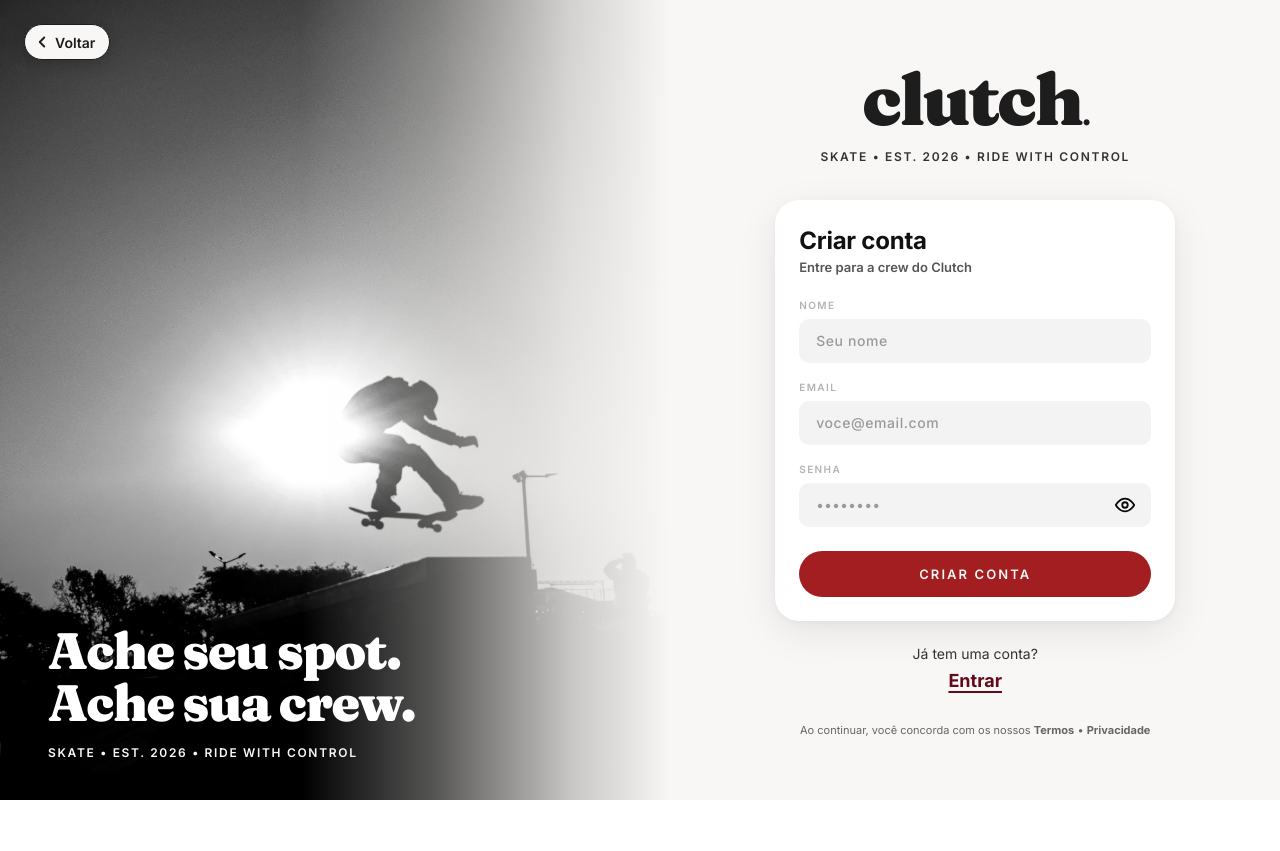
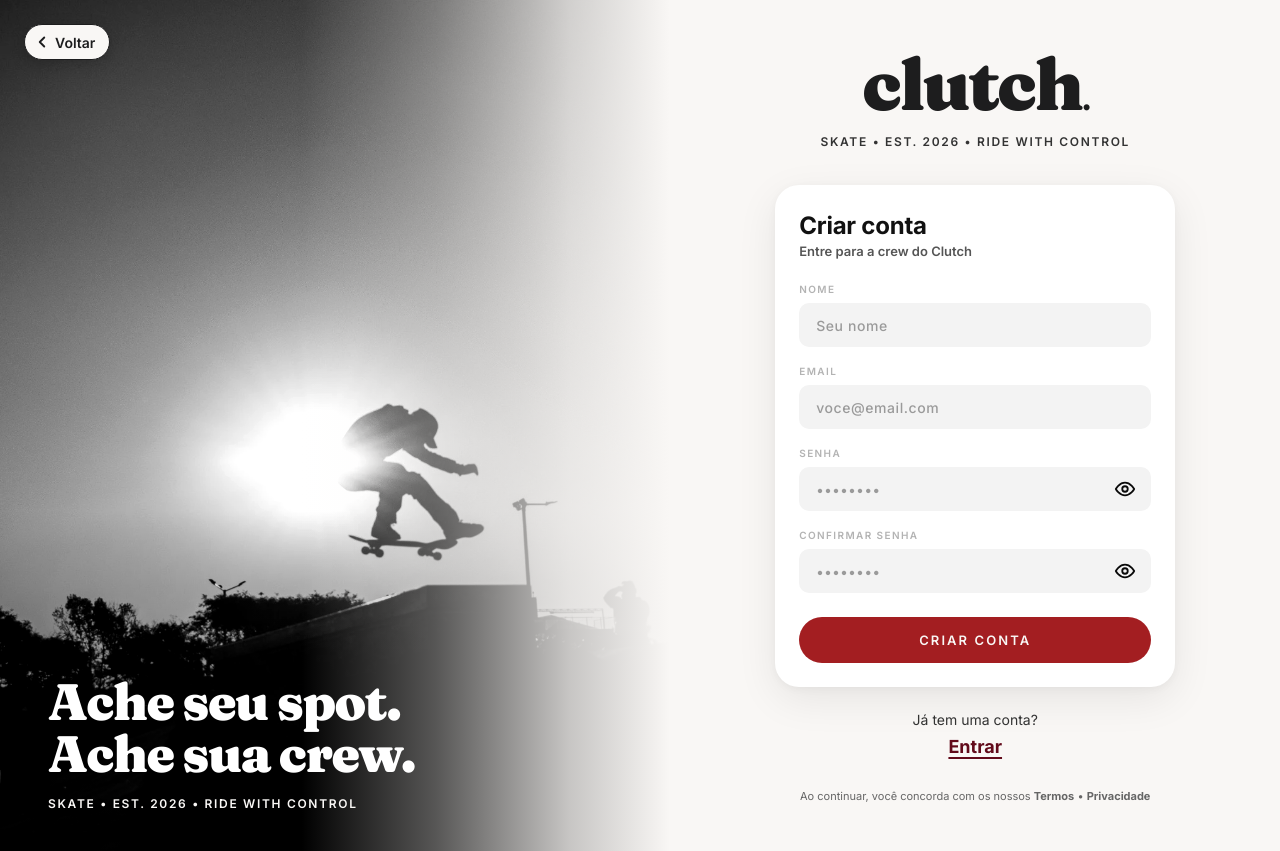
Before and after one commit to AndreCamacho-byte/ProjetoTCC_WEB_REACTJS, a React (Vite) app: page /register in a window 1280 px wide. Before the commit the page ends 800 px from the top, so only its background shows below. Built offline with nearby package versions, Linux system fonts and the light colour scheme.

Commit message:
pede para confirmar a senha no cadastro

```diff
--- a/src/pages/RegisterPage.tsx
+++ b/src/pages/RegisterPage.tsx
@@ -8,14 +8,14 @@ import { authService } from "@/services/auth";
 import { getErrorMessage, validateEmail, validateName, validateNewPassword, type FormErrors } from "@/utils/validation";
 import styles from "./AuthForm.module.css";
 
-type Field = "name" | "email" | "password";
+type Field = "name" | "email" | "password" | "confirmPassword";
 
 export function RegisterPage() {
   const navigate = useNavigate();
   const location = useLocation();
   // O formulário "Come Ride With Us" da home manda o email já digitado
   const initialEmail = (location.state as { email?: string } | null)?.email ?? "";
-  const [values, setValues] = useState({ name: "", email: initialEmail, password: "" });
+  const [values, setValues] = useState({ name: "", email: initialEmail, password: "", confirmPassword: "" });
   const [errors, setErrors] = useState<FormErrors<Field>>({});
   const [formError, setFormError] = useState("");
   const [loading, setLoading] = useState(false);
@@ -33,6 +33,7 @@ export function RegisterPage() {
       name: validateName(values.name),
       email: validateEmail(values.email),
       password: validateNewPassword(values.password),
+      confirmPassword: values.confirmPassword === values.password ? undefined : "As senhas não são iguais",
     };
     setErrors(nextErrors);
     if (Object.values(nextErrors).some(Boolean)) return;
@@ -40,7 +41,7 @@ export function RegisterPage() {
     setLoading(true);
     try {
       // A conta nasce sem confirmação: em vez de entrar, vai para a tela "Confira seu email"
-      const { email } = await authService.register(values);
+      const { email } = await authService.register({ name: values.name, email: values.email, password: values.password });
       navigate("/verifique-email", { replace: true, state: { email, justSent: true } });
     } catch (error) {
       setFormError(getErrorMessage(error));
@@ -88,6 +89,15 @@ export function RegisterPage() {
           onChange={(e) => update("password", e.target.value)}
           error={errors.password}
         />
+        <TextField
+          label="Confirmar senha"
+          type="password"
+          placeholder="••••••••"
+          autoComplete="new-password"
+          value={values.confirmPassword}
+          onChange={(e) => update("confirmPassword", e.target.value)}
+          error={errors.confirmPassword}
+        />
         <Button type="submit" loading={loading} className={styles.submit}>
           Criar conta
         </Button>
```
